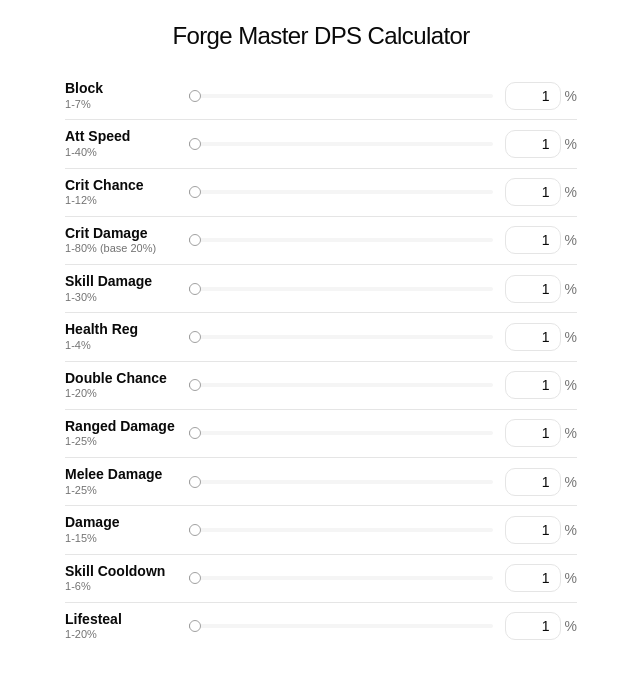
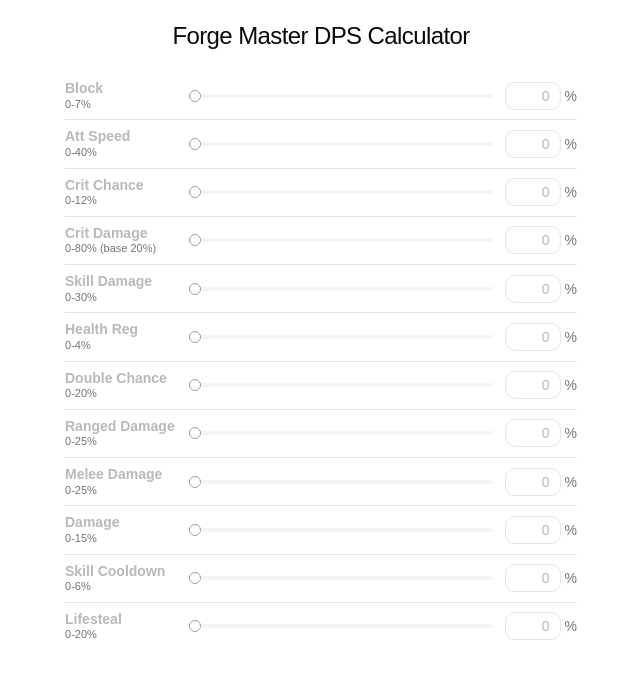
Before and after one commit to biyul/calculator-for-forge-master, a React (Vite) app: page / in a window 1280 px wide. Shown: the top 678 px of the page, without its empty margins (319-959 px from the left). Built offline with nearby package versions, Linux system fonts and the light colour scheme.

Commit message:
Stat fields now start at 0.  When set at that value, label and input field are greyed out.

```diff
--- a/src/components/StatInput.jsx
+++ b/src/components/StatInput.jsx
@@ -10,6 +10,7 @@ function clamp(value, min, max) {
 export default function StatInput({ stat, value, onChange }) {
   const { key, label, min, max, unit, base } = stat
   const [text, setText] = useState(String(value))
+  const isZero = value === 0
 
   function commit(rawText) {
     const parsed = Number.parseFloat(rawText)
@@ -30,7 +31,10 @@ export default function StatInput({ stat, value, onChange }) {
 
   return (
     <div className="flex items-center gap-3 border-b py-2 text-sm last:border-b-0">
-      <Label htmlFor={key} className="w-28 shrink-0 flex-col items-start gap-0 font-semibold leading-tight">
+      <Label
+        htmlFor={key}
+        className={`w-28 shrink-0 flex-col items-start gap-0 font-semibold leading-tight ${isZero ? 'text-muted-foreground/50' : ''}`}
+      >
         {label}
         <span className="text-[11px] font-normal text-muted-foreground">
           {min}-{max}{unit}
@@ -45,7 +49,7 @@ export default function StatInput({ stat, value, onChange }) {
         onValueChange={handleSliderChange}
         className="flex-1"
       />
-      <div className="flex shrink-0 items-center gap-1">
+      <div className={`flex shrink-0 items-center gap-1 ${isZero ? 'text-muted-foreground/50' : ''}`}>
         <Input
           id={key}
           type="number"
@@ -59,7 +63,7 @@ export default function StatInput({ stat, value, onChange }) {
           onKeyDown={(e) => {
             if (e.key === 'Enter') e.target.blur()
           }}
-          className="h-7 w-14 text-right"
+          className={`h-7 w-14 text-right ${isZero ? 'text-muted-foreground/50' : ''}`}
         />
         <span className="text-muted-foreground">{unit}</span>
       </div>
--- a/src/stats.js
+++ b/src/stats.js
@@ -1,16 +1,16 @@
 // Stat definitions for the Forge Master DPS calculator.
 // `base` is the value a character has even with 0 invested (only crit damage has one).
 export const STATS = [
-  { key: 'block', label: 'Block', min: 1, max: 7, unit: '%' },
-  { key: 'attackSpeed', label: 'Att Speed', min: 1, max: 40, unit: '%' },
-  { key: 'critChance', label: 'Crit Chance', min: 1, max: 12, unit: '%' },
-  { key: 'critDamage', label: 'Crit Damage', min: 1, max: 80, unit: '%', base: 20 },
-  { key: 'skillDamage', label: 'Skill Damage', min: 1, max: 30, unit: '%' },
-  { key: 'healthReg', label: 'Health Reg', min: 1, max: 4, unit: '%' },
-  { key: 'doubleChance', label: 'Double Chance', min: 1, max: 20, unit: '%' },
-  { key: 'rangedDamage', label: 'Ranged Damage', min: 1, max: 25, unit: '%' },
-  { key: 'meleeDamage', label: 'Melee Damage', min: 1, max: 25, unit: '%' },
-  { key: 'damage', label: 'Damage', min: 1, max: 15, unit: '%' },
-  { key: 'skillCooldown', label: 'Skill Cooldown', min: 1, max: 6, unit: '%' },
-  { key: 'lifesteal', label: 'Lifesteal', min: 1, max: 20, unit: '%' },
+  { key: 'block', label: 'Block', min: 0, max: 7, unit: '%' },
+  { key: 'attackSpeed', label: 'Att Speed', min: 0, max: 40, unit: '%' },
+  { key: 'critChance', label: 'Crit Chance', min: 0, max: 12, unit: '%' },
+  { key: 'critDamage', label: 'Crit Damage', min: 0, max: 80, unit: '%', base: 20 },
+  { key: 'skillDamage', label: 'Skill Damage', min: 0, max: 30, unit: '%' },
+  { key: 'healthReg', label: 'Health Reg', min: 0, max: 4, unit: '%' },
+  { key: 'doubleChance', label: 'Double Chance', min: 0, max: 20, unit: '%' },
+  { key: 'rangedDamage', label: 'Ranged Damage', min: 0, max: 25, unit: '%' },
+  { key: 'meleeDamage', label: 'Melee Damage', min: 0, max: 25, unit: '%' },
+  { key: 'damage', label: 'Damage', min: 0, max: 15, unit: '%' },
+  { key: 'skillCooldown', label: 'Skill Cooldown', min: 0, max: 6, unit: '%' },
+  { key: 'lifesteal', label: 'Lifesteal', min: 0, max: 20, unit: '%' },
 ]
```
